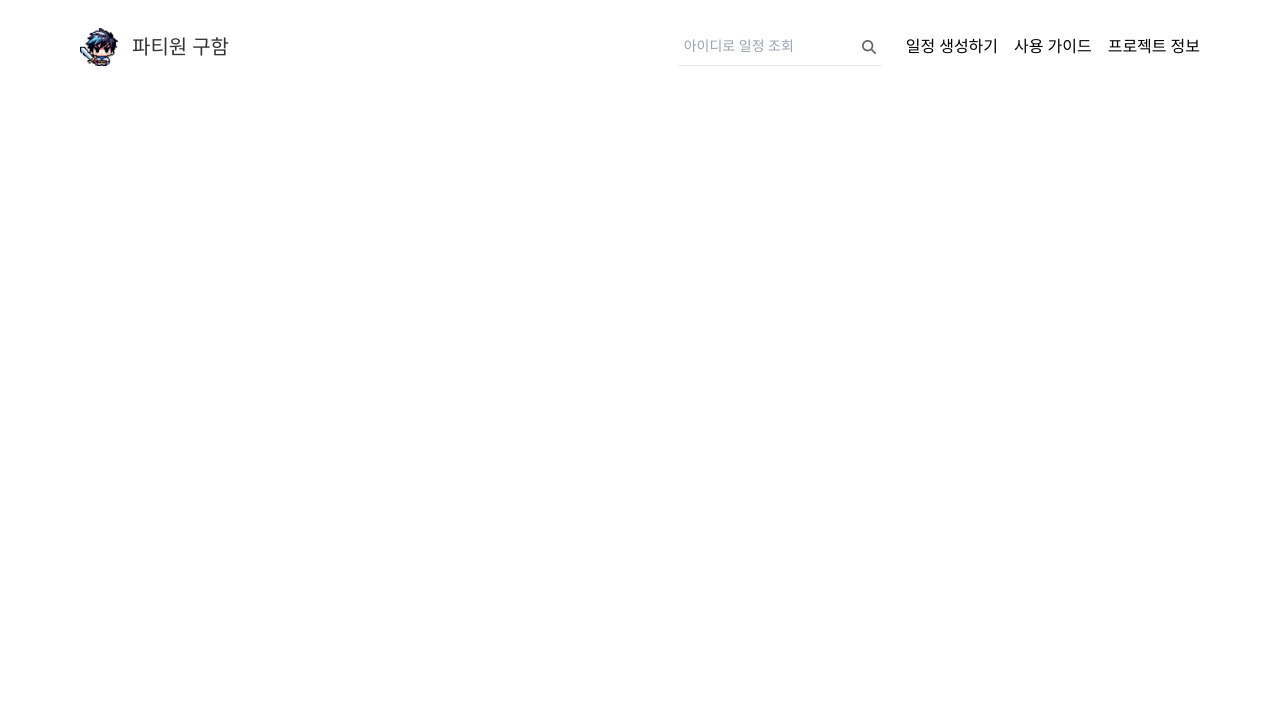
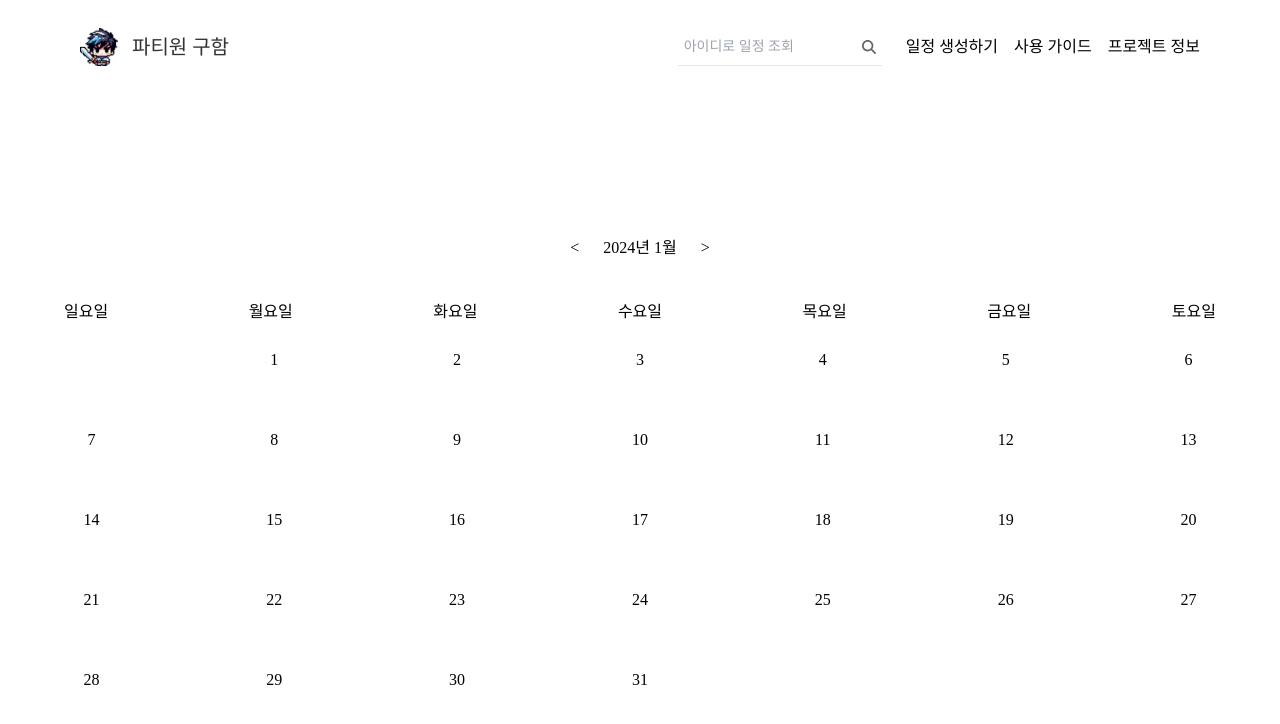
Before and after one commit to taedonn/partywonguham, a Nuxt app: page / in a window 1280 px wide. Shown: the top 724 px of the page. Built offline with nearby package versions, Linux system fonts and the light colour scheme; a web font is replaced by a local one.

Commit message:
Calendar UI 구현

```diff
--- /dev/null
+++ b/components/Calendar.vue
@@ -0,0 +1,147 @@
+<template>
+    <!-- <div>
+            <p class="calendar-year"></p>년
+            <p class="calendar-month"></p>월
+        </div>
+    <div class="calendar-wrap grid grid-cols-7">
+        <div class="h-100" v-for="weeks in week" :key="weeks">
+            <p class="flex justify-center">{{ weeks }}</p>
+        </div>
+    </div>
+    <div class="calendar-container"> </div> -->
+    <section class="section w-full py-60 flex justify-center">
+        <div class="container flex flex-col justify-center items-center">
+            <h2 class="subtitle mb-12">
+                <button class="button is-small is-primary is-outlined mr-5" @click="calendarData(-1)">&lt;</button>
+                {{ year }}년 {{ month }}월
+                <button class="button is-small is-primary is-outlined ml-5" @click="calendarData(1)">&gt;</button>
+            </h2>
+            <div class="w-full h-100 flex flex-rows px-16 justify-between">
+                <p  v-for="weeks in week" :key="weeks" class="">{{ weeks }}</p>
+            </div>
+            <table class="table has-text-centered is-fullwidth table-auto">
+                <thead>
+                    <th v-for="day in days" :key="day">{{ day }}</th>
+                </thead>
+                <tbody>
+                    <tr v-for="(date, idx) in dates" :key="idx">
+                        <td v-for="(day, secondIdx) in date"
+                        :key="secondIdx"
+                        :class="{ 'text-white': (idx === 0 && day >= lastMonthStart) || (dates.length - 1 === idx && nextMonthStart > day),
+                                'has-text-primary': day === today && month === currentMonth && year === currentYear }"
+                        class="w-48 h-20"
+                        >
+                            <p class="w-full h-full flex justify-center items-center">{{ day }}</p>
+                        </td>
+                    </tr>
+                </tbody>
+            </table>
+        </div>
+    </section>
+</template>
+
+<script>
+import * as DateData from '../utils/date';
+// import * as Date from './Calendarsc';
+
+export default {
+    name: "Calendar",
+    data() {
+        return {
+            week: ["일요일", "월요일", "화요일", "수요일", "목요일", "금요일", "토요일"],
+            // calendarInnerHtml : Date.calendarInnerHtml,
+            // currentMonth : Date.currentMonth,
+            // currentYear : Date.currentYear,
+            dates: [],
+            currentYear: 0,
+            year: 0,
+            month: 0,
+            lastMonthStart: 0,
+            nextMonthStart: 0,
+            today: 0,
+        }
+    },
+    created() {
+        const date = new Date()
+        this.currentYear = date.getFullYear() // 이하 현재 년, 월 가지고 있기
+        this.currentMonth = date.getMonth() + 1
+        this.year = this.currentYear
+        this.month = this.currentMonth
+        this.today = date.getDate() // 오늘 날짜
+        this.calendarData()
+    },
+    methods: {
+        calendarData(arg) {
+            // 인자를 추가
+            if (arg < 0) {
+                // -1이 들어오면 지난 달 달력으로 이동
+                this.month -= 1
+            } else if (arg === 1) {
+                // 1이 들어오면 다음 달 달력으로 이동
+                this.month += 1
+            }
+            if (this.month === 0) {
+                // 작년 12월
+                this.year -= 1
+                this.month = 12
+            } else if (this.month > 12) {
+                // 내년 1월
+                this.year += 1
+                this.month = 1
+            }
+            const [monthFirstDay, monthLastDate, lastMonthLastDate] = this.getFirstDayLastDate(this.year, this.month)
+            this.dates = this.getMonthOfDays(monthFirstDay, monthLastDate, lastMonthLastDate)
+        },
+        getFirstDayLastDate(year, month) {
+            const firstDay = new Date(year, month - 1, 1).getDay() // 이번 달 시작 요일
+            const lastDate = new Date(year, month, 0).getDate() // 이번 달 마지막 날짜
+            let lastYear = year
+            let lastMonth = month - 1
+            if (month === 1) {
+                lastMonth = 12
+                lastYear -= 1
+            }
+            const prevLastDate = new Date(lastYear, lastMonth, 0).getDate() // 지난 달 마지막 날짜
+            return [firstDay, lastDate, prevLastDate]
+        },
+        getMonthOfDays(monthFirstDay, monthLastDate, prevMonthLastDate) {
+            let day = 1
+            let prevDay = prevMonthLastDate - monthFirstDay + 1
+            const dates = []
+            let weekOfDays = []
+            while (day <= monthLastDate) {
+                if (day === 1) {
+                    // 1일이 어느 요일인지에 따라 테이블에 그리기 위한 지난 셀의 날짜들을 구할 필요가 있다.
+                    for (let j = 0; j < monthFirstDay; j += 1) {
+                        if (j === 0) this.lastMonthStart = prevDay // 지난 달에서 제일 작은 날짜
+                        weekOfDays.push(prevDay)
+                        prevDay += 1
+                    }
+                }
+                weekOfDays.push(day)
+                if (weekOfDays.length === 7) {
+                    // 일주일 채우면
+                    dates.push(weekOfDays)
+                    weekOfDays = [] // 초기화
+                }
+                day += 1
+            }
+            const len = weekOfDays.length
+            if (len > 0 && len < 7) {
+                for (let k = 1; k <= 7 - len; k += 1) {
+                    weekOfDays.push(k)
+                }
+            }
+            if (weekOfDays.length > 0) dates.push(weekOfDays) // 남은 날짜 추가
+            this.nextMonthStart = weekOfDays[0] // 이번 달 마지막 주에서 제일 작은 날짜
+            return dates
+        },
+    },
+}
+</script>
+
+<style>
+.calendar-wrap {
+    margin-top: 200px;
+}
+</style>
--- a/pages/index.vue
+++ b/pages/index.vue
@@ -1,11 +1,14 @@
 <template>
     <div>
-
+        <Calendar />
     </div>
 </template>
 
+
 <script>
+
 export default {
+
 }
 </script>
 
```
